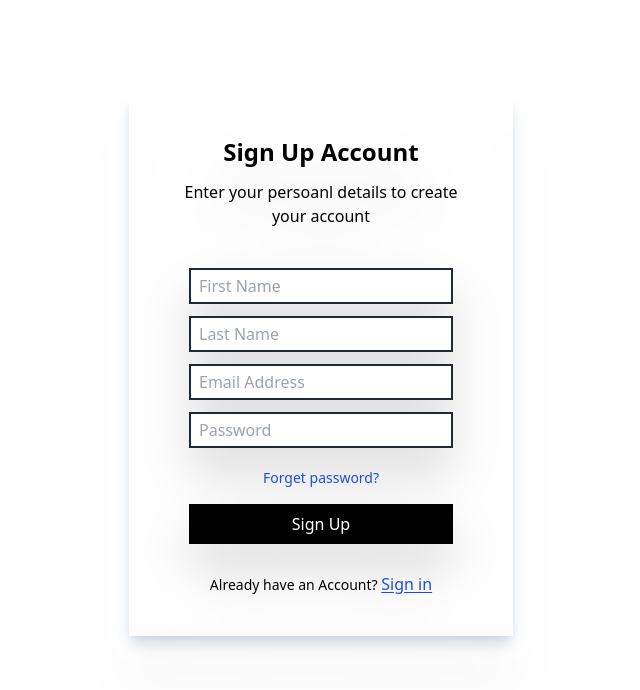
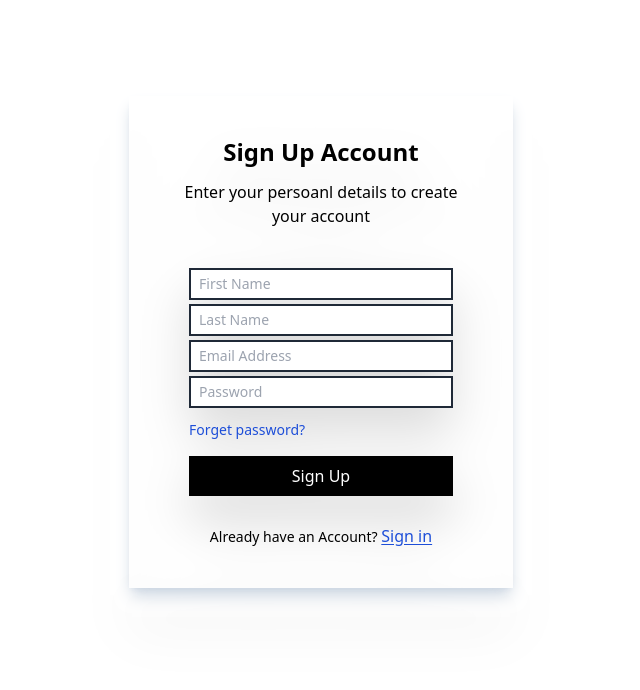
Before and after one commit to Divine-Chidozie/consolemart-store, a React (Vite) app: page /signup in a window 1280 px wide. Shown: the top 690 px of the page, without its empty margins (319-959 px from the left). Built offline with nearby package versions, Linux system fonts and the light colour scheme.

Commit message:
useNavigator added to redirect to login after signup

```diff
--- a/src/components/Footer.jsx
+++ b/src/components/Footer.jsx
@@ -1,3 +1,4 @@
+import { Link } from "react-router-dom";
 import consolemartlogo from "../assets/consolemartlogo.png";
 
 const Footer = () => {
@@ -12,11 +13,13 @@ const Footer = () => {
       <div className="grid md:grid-cols-4 gap-6">
         {/* Logo & Tagline */}
         <div>
-          <img
-            className="w-8 mb-4"
-            src={consolemartlogo}
-            alt="footer logo image"
-          />
+          <Link to="/">
+            <img
+              className="w-8 mb-4"
+              src={consolemartlogo}
+              alt="footer logo image"
+            />
+          </Link>
           <p>Your #1 Gaming Store</p>
         </div>
 
--- a/src/components/NewsLetter.jsx
+++ b/src/components/NewsLetter.jsx
@@ -2,14 +2,21 @@ import { useState } from "react";
 
 const NewsLetter = () => {
   const [input, setInput] = useState("");
+
   const handleForm = (event) => {
     event.preventDefault();
-    console.log("Stay tuned for latest updates on new products.");
+
+    function subscribeNotification() {
+      alert("Subscription successful! Stay tuned for hot deals and hot news..");
+    }
+
+    setTimeout(subscribeNotification, 1000);
   };
 
   function handleInput(event) {
     setInput(event.target.value);
   }
+
   return (
     <>
       <section
--- a/src/pages/Contact.jsx
+++ b/src/pages/Contact.jsx
@@ -113,7 +113,7 @@ export default function Contact() {
               <strong className="font-normal">WhatsApp:</strong> +234 901 234
               5678
             </li>
-            <li className="flex flex-col items-center p-1 text-sm">
+            <li className="flex flex-col items-center p-1 text-sm text-center">
               <strong className="font-normal">Office Address:</strong> 24 Tech
               Avenue, Mile 50, Abakaliki, Ebonyi State, Nigeria
             </li>
--- a/src/pages/ForgetPassword.jsx
+++ b/src/pages/ForgetPassword.jsx
@@ -1,6 +1,16 @@
 import { Link } from "react-router-dom";
+import { useEffect } from "react";
+import AOS from "aos";
+import "aos/dist/aos.css";
 
 export const ForgetPassword = () => {
+  useEffect(function () {
+    AOS.init({
+      duration: 1000,
+      once: true,
+    });
+  });
+
   function handleSubmit(event) {
     event.preventDefault();
     console.log("Form clicked");
@@ -8,7 +18,10 @@ export const ForgetPassword = () => {
 
   return (
     <>
-      <section className="md:w-2/5 my-24 mx-auto flex flex-col justify-center items-center p-10 text-center shadow-lg drop-shadow-2xl shadow-slate-300">
+      <section
+        className="md:w-2/5 my-24 mx-auto flex flex-col justify-center items-center p-10 text-center shadow-lg drop-shadow-2xl shadow-slate-300"
+        data-aos="fade-up"
+      >
         <div className="flex flex-col justify-center items-center mb-5 w-full">
           <h1 className="font-bold text-2xl">Reset Your Password</h1>
           <p className="mt-1 text-base">
--- a/src/pages/Signin.jsx
+++ b/src/pages/Signin.jsx
@@ -1,14 +1,14 @@
 import { useState, useEffect } from "react";
 import AOS from "aos";
 import "aos/dist/aos.css";
-import { Link } from "react-router-dom";
+import { Link, useNavigate } from "react-router-dom";
 
 const Signin = () => {
   const [email, setEmail] = useState("");
   const [emailError, setEmailError] = useState("");
   const [password, setPassword] = useState("");
   const [passwordError, setPasswordError] = useState("");
-  // const navigate = useNavigate();
+  const navigate = useNavigate();
 
   useEffect(() => {
     AOS.init({
@@ -51,9 +51,36 @@ const Signin = () => {
     setPasswordError(passwordErr);
 
     if (!emailErr && !passwordErr) {
-      console.log("Form submitted successfully! Logging you in...");
-      // API call goes here
+      console.log("Form submitted successfully! Logging you in...", {
+        email,
+        password,
+      });
     }
+
+    // Fetch saved User data from signUp
+
+    if (emailErr || passwordErr) return;
+    const savedUser = JSON.parse(localStorage.getItem("user"));
+    if (
+      savedUser &&
+      savedUser.userEmail === email &&
+      savedUser.userPassword === password
+    ) {
+      console.log("User logged in successfully");
+      navigate("/shop");
+    } else {
+      setPasswordError("Incorrect email or password");
+      return;
+    }
+
+    const userSignIn = {
+      userEmail: email,
+      userPassword: password,
+    };
+    const saveUserLogIn = localStorage.setItem(
+      "userSignIn",
+      JSON.stringify(userSignIn)
+    );
   };
 
   return (
@@ -109,7 +136,8 @@ const Signin = () => {
             type="submit"
             className="bg-black w-full text-white py-2 px-4 text-center"
           >
-            <Link to="/checkout">Login</Link>
+            {/* <Link to="/shop">Login</Link> */}
+            Login
           </button>
         </form>
         <p className="font-normal mt-2 text-sm">
--- a/src/pages/Signup.jsx
+++ b/src/pages/Signup.jsx
@@ -1,7 +1,131 @@
-import { Link } from "react-router-dom";
+import React, { useState, useEffect } from "react";
+import { Link, useNavigate } from "react-router-dom";
+import AOS from "aos";
+import "aos/dist/aos.css";
+
 const Signup = () => {
+  const [firstName, setFirstName] = useState("");
+  const [firstNameError, setFirstNameError] = useState("");
+  const [lastName, setLastName] = useState("");
+  const [lastNameError, setLastNameError] = useState("");
+  const [email, setEmail] = useState("");
+  const [emailError, setEmailError] = useState("");
+
+  const [password, setPassword] = useState("");
+  const [passwordError, setPasswordError] = useState("");
+  const navigate = useNavigate();
+
+  useEffect(() => {
+    AOS.init({
+      duration: 1000,
+      once: true,
+    });
+  });
+
+  function validateFirstName(value) {
+    if (!value.trim()) {
+      return "Please enter your first name";
+    }
+    return "";
+  }
+
+  function validateLastName(value) {
+    if (!value.trim()) {
+      return "Please enter your second name";
+    }
+    return "";
+  }
+
+  function validateEmail(value) {
+    const emailRegex = /^[^\s@]+@[^\s@]+\.[^\s@]+$/;
+    if (!value.trim()) {
+      return "Please enter a valid email Address";
+    } else if (!emailRegex.test(value)) {
+      return "Please enter a valid email format";
+    } else {
+      return "";
+    }
+  }
+
+  function handleLastNameError(e) {
+    setLastName(e.target.value);
+    if (lastNameError) setLastNameError("");
+  }
+
+  function handleFirstNameChange(e) {
+    setFirstName(e.target.value);
+    if (firstNameError) setFirstNameError("");
+  }
+
+  const handleEmail = (event) => {
+    setEmail(event.target.value);
+    if (emailError) {
+      setEmailError("");
+    }
+  };
+
+  function handlePassword(e) {
+    setPassword(e.target.value);
+    if (passwordError) {
+      setPasswordError("");
+    }
+  }
+
+  function validatePassword(value) {
+    if (!value.trim()) {
+      return "Please enter a password";
+    } else if (value.trim().length <= 5) {
+      return "Password must be more then 5 characters long";
+    }
+    return "";
+  }
+
+  const handleChange = (event) => {
+    event.preventDefault();
+
+    const firstNameErr = validateFirstName(firstName);
+    const lastNameErr = validateLastName(lastName);
+    const emailErr = validateEmail(email);
+    const passwordErr = validatePassword(password);
+
+    setFirstNameError(firstNameErr);
+    setLastNameError(lastNameErr);
+    setEmailError(emailErr);
+    setPasswordError(passwordErr);
+
+    // If all fields are valid
+    if (!firstNameErr && !lastNameErr && !emailErr && !passwordErr) {
+      console.log("Form submitted successfully:", {
+        firstName,
+        lastName,
+        email,
+        password,
+      });
+
+      // Save the registered user
+      const userSingUp = {
+        userFirstName: firstName,
+        userLastName: lastName,
+        userEmail: email,
+        userPassword: password,
+      };
+      localStorage.setItem("user", JSON.stringify(userSingUp));
+
+      // REdirect to signin page
+      navigate("/signin");
+
+      setFirstName("");
+      setLastName("");
+      setEmail("");
+      setPassword("");
+    }
+  };
+
   return (
-    <section className="max-w-96 md:w-2/5 my-24 mx-auto flex flex-col justify-center items-center p-10 text-center shadow-lg drop-shadow-2xl shadow-slate-300">
+    <section
+      className="max-w-96 md:w-2/5 my-24 mx-auto flex flex-col justify-center items-center p-10 text-center shadow-lg drop-shadow-2xl shadow-slate-300"
+      data-aos="fade-down"
+    >
       <div className="flex flex-col justify-center items-center mb-5 w-full">
         <h1 className="font-bold text-2xl">Sign Up Account</h1>
         <p className="mt-3 text-base text-center">
@@ -9,31 +133,53 @@ const Signup = () => {
         </p>
       </div>
 
-      <form className="w-full flex flex-col gap-1 justify-center items-center p-5">
+      <form
+        onSubmit={handleChange}
+        className="w-full flex flex-col gap-1 justify-center items-start p-5"
+      >
         <input
+          onChange={handleFirstNameChange}
+          value={firstName}
           type="text"
           placeholder="First Name"
-          className="w-full border-2 border-gray-800 py-1 pl-2 text-base  text-gray-700 outline-none mb-2"
+          className="w-full border-2 border-gray-800 py-1 pl-2 text-sm  text-gray-700 outline-none"
+        />
+        {firstNameError && (
+          <p className="text-red-500 font-bold text-xs mb-3">
+            {firstNameError}
+          </p>
+        )}
+        <input
+          onChange={handleLastNameError}
+          value={lastName}
+          type="text"
+          placeholder="Last Name"
+          className="w-full border-2 border-gray-800 py-1 pl-2 text-sm  text-gray-700 outline-none"
         />
 
+        {lastNameError && (
+          <p className="text-red-500 font-bold text-xs mb-3">{lastNameError}</p>
+        )}
         <input
-          type="text"
-          placeholder="Last Name"
-          className="w-full border-2 border-gray-800 py-1 pl-2 text-base  text-gray-700 outline-none mb-2"
-        />
-
-        <input
+          onChange={handleEmail}
+          value={email}
           type="email"
           placeholder="Email Address"
-          className="w-full border-2 border-gray-800 py-1 pl-2 text-base  text-gray-700 outline-none mb-2"
+          className="w-full border-2 border-gray-800 py-1 pl-2 text-sm text-gray-700 outline-none"
         />
-
+        {emailError && (
+          <p className="text-red-500 font-bold text-xs mb-3">{emailError}</p>
+        )}
         <input
+          onChange={handlePassword}
+          value={password}
           type="password"
           placeholder="Password"
-          className="w-full border-2 border-gray-800 py-1 pl-2 text-base  text-gray-700 outline-none mb-2"
+          className="w-full border-2 border-gray-800 py-1 pl-2 text-sm text-gray-700 outline-none"
         />
-
+        {passwordError && (
+          <p className="text-red-500 font-bold text-xs mb-3">{passwordError}</p>
+        )}
         <Link to="/forgetpassword" className="mb-3 text-sm mt-2 text-blue-700">
           Forget password?
         </Link>
```
